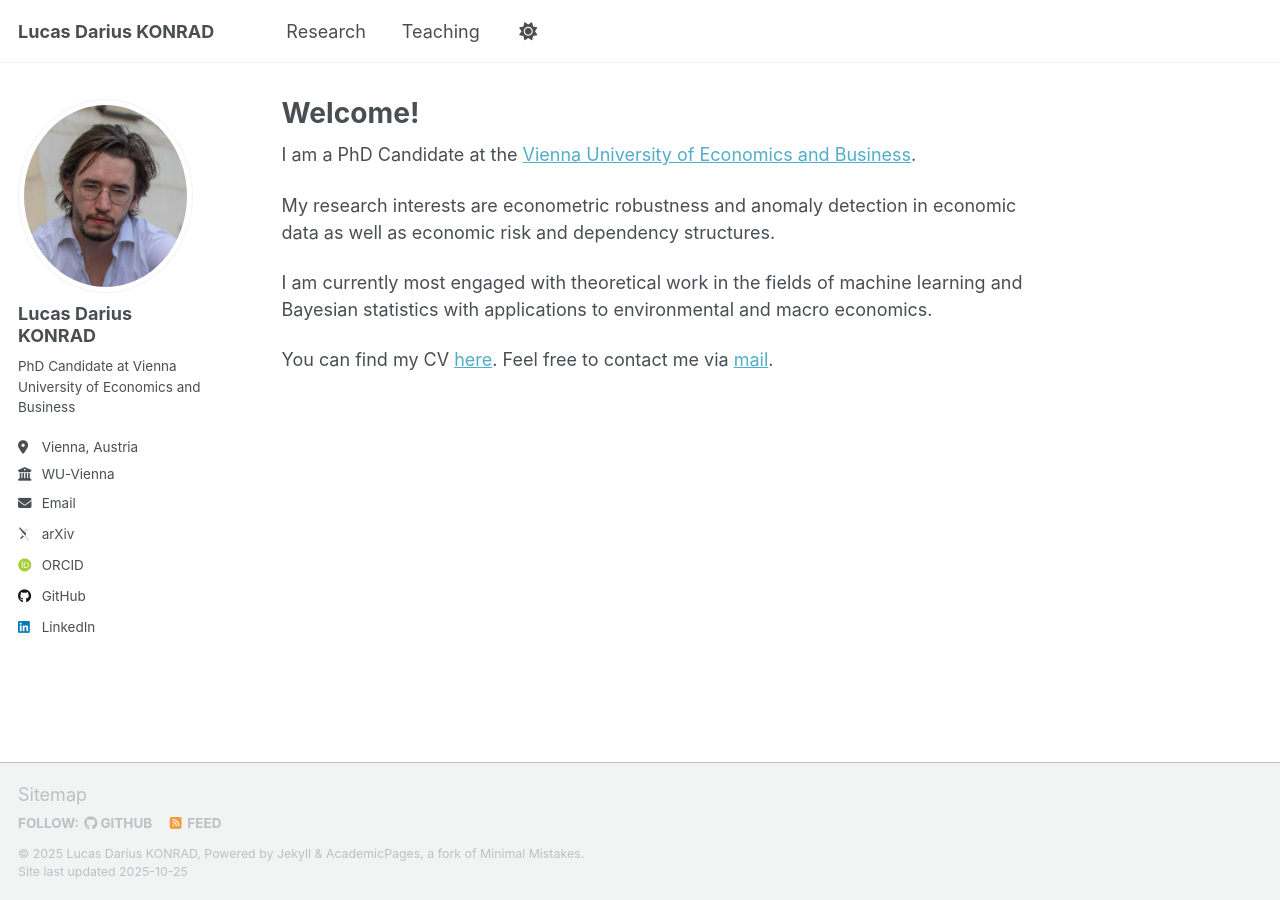
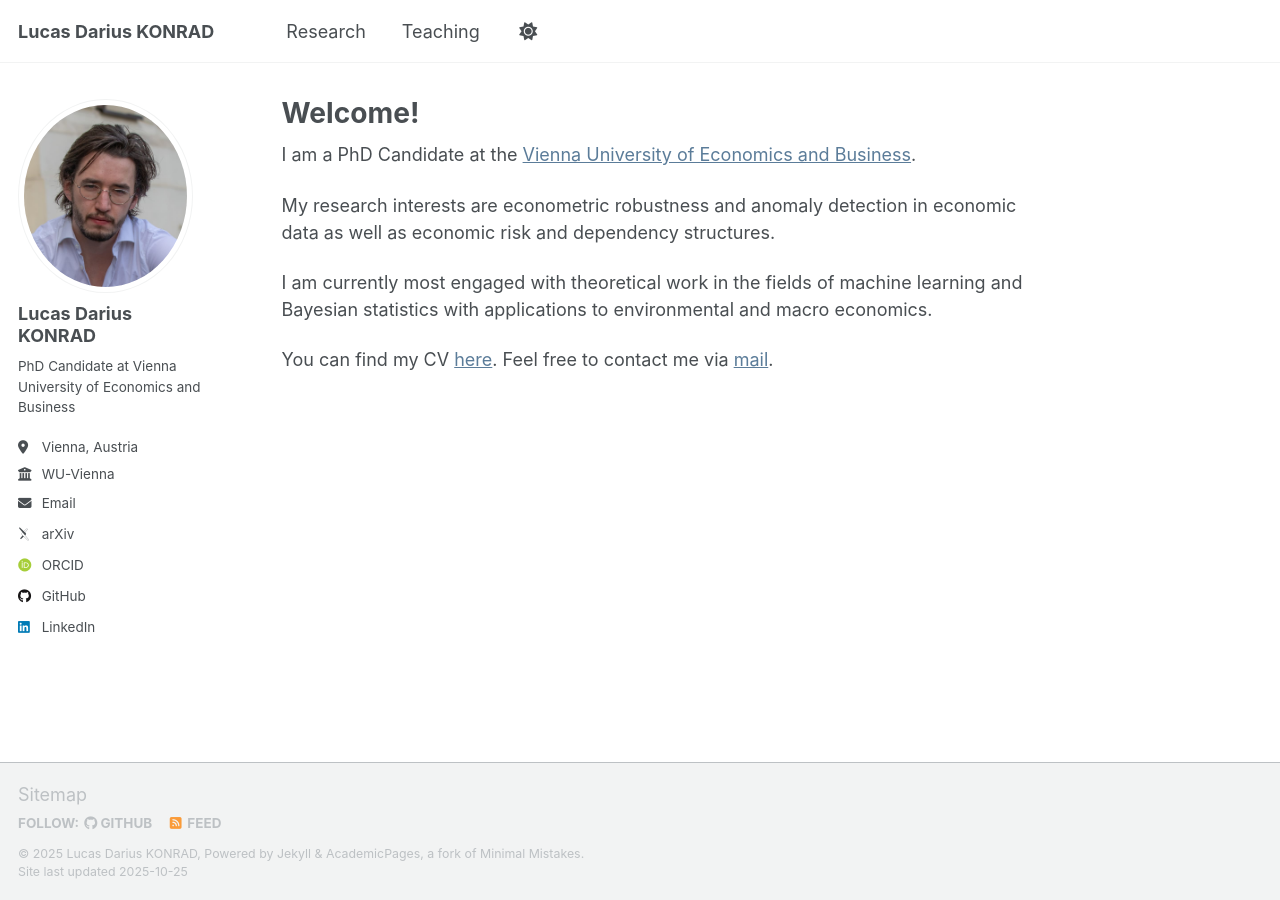
Before and after one commit to konradld/konradld.github.io, a Jekyll site: the page built from _pages/about.md, in a window 1280 px wide. Built offline with Jekyll 4.4.1, drawn with Linux system fonts in a browser that asks for light colours; some web fonts are replaced; a script that is not in the unit is left out.

Commit message:
Update _default_light.scss

```diff
--- a/_sass/theme/_default_light.scss
+++ b/_sass/theme/_default_light.scss
@@ -36,9 +36,9 @@ $sidebar-screen-min-width   : 1024px;
     --global-code-background-color      : #fafafa;
     --global-code-text-color            : #{$darker-gray};
     --global-fig-caption-color          : mix(#fff,  #{$dark-gray}, 25%);
-    --global-link-color                 : #52adc8;
-    --global-link-color-hover           : mix(#000, #2f7f93, 25%);
-    --global-link-color-visited         : mix(#fff, #2f7f93, 25%);
+    --global-link-color                 : #5b7c99;
+    --global-link-color-hover           : #3d5a75;
+    --global-link-color-visited         : #7a8fa3;
     --global-masthead-link-color        : #{$dark-gray};
     --global-masthead-link-color-hover  : mix(#000, #{$gray}, 25%);
     --global-text-color                 : #{$dark-gray};
```
